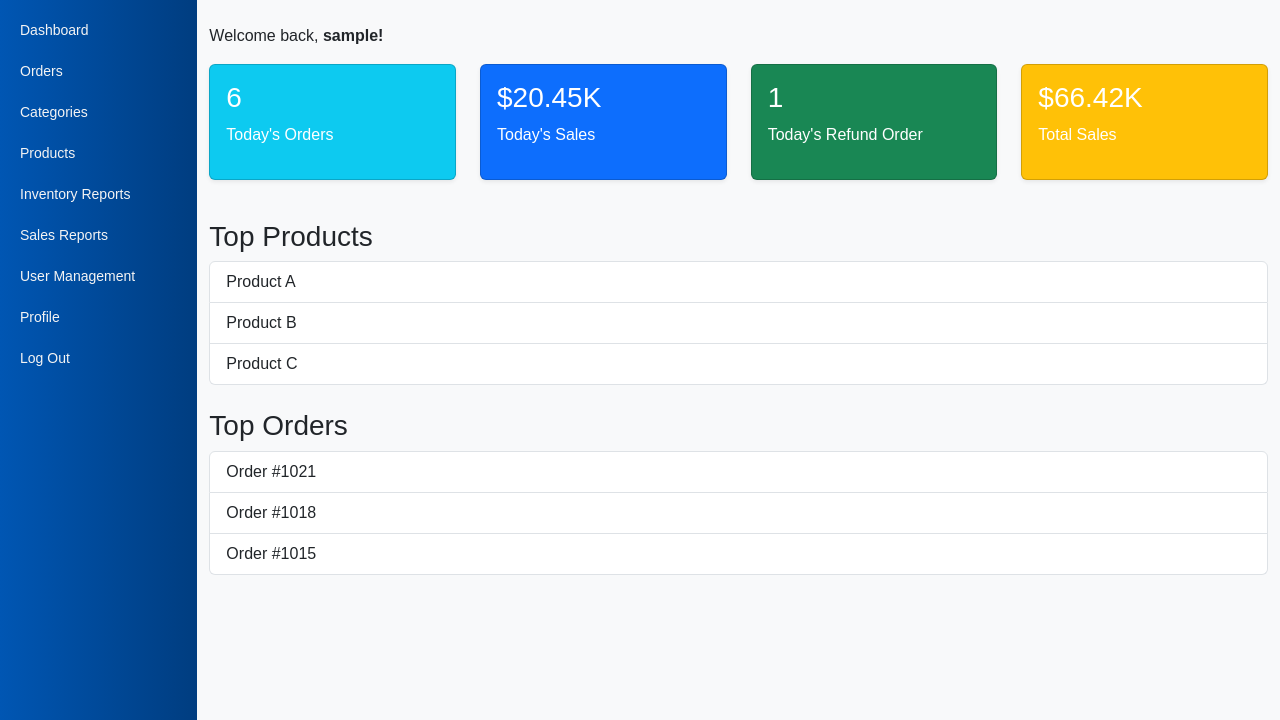
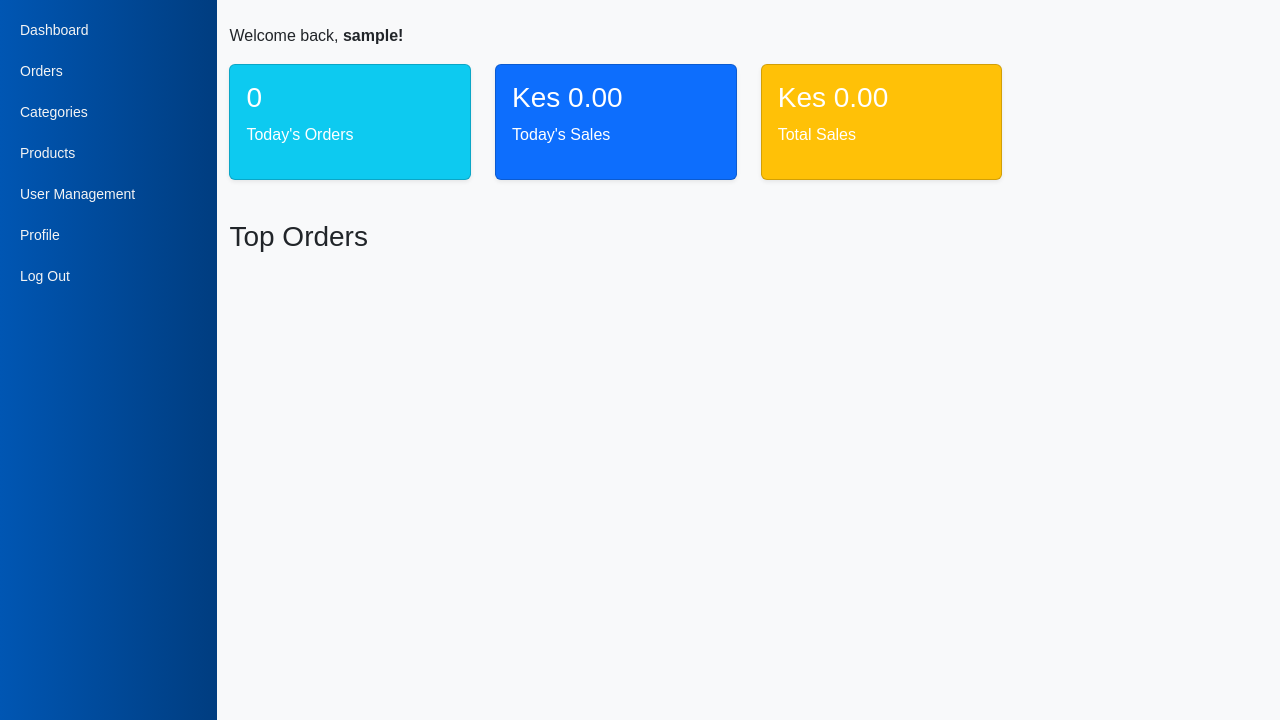
Before and after one commit to leah-mumbi/omnipos, a PHP site: page / in a window 1280 px wide. Shown: the part 80-800 px from the top of the page. Run offline with PHP 8.4, Linux system fonts and the light colour scheme; the visitor is signed in with stand-in values (Sample User, id 1); tables that the repository leaves empty or names only in its code hold one stand-in row (values such as "Sample post").

Commit message:
add sales stats

```diff
--- a/header.php
+++ b/header.php
@@ -69,8 +69,6 @@
             <a class="nav-item-link" href="orders.php">Orders</a>
             <a class="nav-item-link" href="categories.php">Categories</a>
             <a class="nav-item-link" href="products.php">Products</a>
-            <a class="nav-item-link" href="inventory_reports.php">Inventory Reports</a>
-            <a class="nav-item-link" href="sales_reports.php">Sales Reports</a>
             <a class="nav-item-link" href="user_management.php">User Management</a>
             <a class="nav-item-link" href="profile.php">Profile</a>
             <a class="nav-item-link" href="logout.php">Log Out</a>
--- a/index.php
+++ b/index.php
@@ -2,8 +2,52 @@
 include "header.php";
 include "config.php";
 session_start();
+
+// Ensure the user is logged in
 if (!isset($_SESSION["login_user"])) {
     header("location: login.php");
+    exit();
+}
+
+// Initialize variables for metrics
+$todays_orders_count = 0;
+$todays_sales_total = 0.0;
+$total_sales = 0.0;
+$top_orders = [];
+
+// Get today's date
+$todays_date = date("Y-m-d");
+
+// Query for Today's Orders Count and Sales Total
+$todays_orders_sql = "
+    SELECT COUNT(id) AS orders_count, SUM(amount) AS sales_total
+    FROM orders
+    WHERE DATE(created_at) = ? AND status = 1"; // Assuming 'status = 1' is for completed orders
+$stmt = $db->prepare($todays_orders_sql);
+$stmt->bind_param("s", $todays_date);
+$stmt->execute();
+$stmt->bind_result($todays_orders_count, $todays_sales_total);
+$stmt->fetch();
+$stmt->close();
+
+// Query for Total Sales
+$total_sales_sql =
+    "SELECT SUM(amount) AS total_sales FROM orders WHERE status = 1";
+$result = $db->query($total_sales_sql);
+if ($row = $result->fetch_assoc()) {
+    $total_sales = $row["total_sales"];
+}
+
+// Query for Top Orders
+$top_orders_sql = "
+    SELECT id, amount
+    FROM orders
+    WHERE status = 1
+    ORDER BY amount DESC
+    LIMIT 10";
+$result = $db->query($top_orders_sql);
+while ($row = $result->fetch_assoc()) {
+    $top_orders[] = $row;
 }
 ?>
 
@@ -11,42 +55,43 @@
     <div class="container-fluid py-4">
         <p>Welcome back, <strong><?php echo $_SESSION[
             "login_user"
-        ]; ?>! </strong></p>
+        ]; ?>!</strong></p>
 
         <!-- Dashboard Stats Section -->
         <div class="row mb-4">
-            <!-- Example Metric Card -->
+            <!-- Today's Orders Count -->
             <div class="col-md-3">
                 <div class="card text-white bg-info mb-3 shadow-sm">
                     <div class="card-body">
-                        <h3 class="card-title">6</h3>
+                        <h3 class="card-title"><?php echo $todays_orders_count; ?></h3>
                         <p class="card-text">Today's Orders</p>
                         <div class="icon"><i class="fas fa-box"></i></div>
                     </div>
                 </div>
             </div>
+
+            <!-- Today's Sales Total -->
             <div class="col-md-3">
                 <div class="card text-white bg-primary mb-3 shadow-sm">
                     <div class="card-body">
-                        <h3 class="card-title">$20.45K</h3>
+                        <h3 class="card-title">Kes <?php echo number_format(
+                            $todays_sales_total,
+                            2
+                        ); ?></h3>
                         <p class="card-text">Today's Sales</p>
                         <div class="icon"><i class="fas fa-dollar-sign"></i></div>
                     </div>
                 </div>
             </div>
-            <div class="col-md-3">
-                <div class="card text-white bg-success mb-3 shadow-sm">
-                    <div class="card-body">
-                        <h3 class="card-title">1</h3>
-                        <p class="card-text">Today's Refund Order</p>
-                        <div class="icon"><i class="fas fa-undo"></i></div>
-                    </div>
-                </div>
-            </div>
+
+            <!-- Total Sales -->
             <div class="col-md-3">
                 <div class="card text-white bg-warning mb-3 shadow-sm">
                     <div class="card-body">
-                        <h3 class="card-title">$66.42K</h3>
+                        <h3 class="card-title">Kes <?php echo number_format(
+                            $total_sales,
+                            2
+                        ); ?></h3>
                         <p class="card-text">Total Sales</p>
                         <div class="icon"><i class="fas fa-chart-line"></i></div>
                     </div>
@@ -54,43 +99,23 @@
             </div>
         </div>
 
-        <!-- Top Products Section -->
-        <section id="top-products" class="mb-4">
-            <h3>Top Products</h3>
-            <div class="list-group">
-                <!-- Placeholder data for Top Products -->
-                <a href="#" class="list-group-item list-group-item-action d-flex justify-content-between align-items-center">
-                    Product A
-                    <span class="badge badge-primary badge-pill">150 units</span>
-                </a>
-                <a href="#" class="list-group-item list-group-item-action d-flex justify-content-between align-items-center">
-                    Product B
-                    <span class="badge badge-primary badge-pill">120 units</span>
-                </a>
-                <a href="#" class="list-group-item list-group-item-action d-flex justify-content-between align-items-center">
-                    Product C
-                    <span class="badge badge-primary badge-pill">110 units</span>
-                </a>
-            </div>
-        </section>
-
         <!-- Top Orders Section -->
         <section id="top-orders" class="mb-4">
             <h3>Top Orders</h3>
             <div class="list-group">
-                <!-- Placeholder data for Top Orders -->
-                <a href="#" class="list-group-item list-group-item-action d-flex justify-content-between align-items-center">
-                    Order #1021
-                    <span class="badge badge-secondary badge-pill">$1,200</span>
-                </a>
-                <a href="#" class="list-group-item list-group-item-action d-flex justify-content-between align-items-center">
-                    Order #1018
-                    <span class="badge badge-secondary badge-pill">$950</span>
-                </a>
-                <a href="#" class="list-group-item list-group-item-action d-flex justify-content-between align-items-center">
-                    Order #1015
-                    <span class="badge badge-secondary badge-pill">$870</span>
-                </a>
+                <?php foreach ($top_orders as $order): ?>
+                <a href="order_details.php?id=<?php echo htmlspecialchars(
+                    $order["id"]
+                ); ?>" class="list-group-item list-group-item-action d-flex justify-content-between align-items-center">
+                                       Order #<?php echo htmlspecialchars(
+                                           $order["id"]
+                                       ); ?>
+                                       <span class="badge badge-secondary badge-pill">Kes <?php echo number_format(
+                                           (float) $order["amount"],
+                                           2
+                                       ); ?></span>
+                                   </a>
+                <?php endforeach; ?>
             </div>
         </section>
     </div>
```
Also changed, not shown: inventory_reports.php (deleted, +0 -14 lines), sales_reports.php (deleted, +0 -14 lines).
